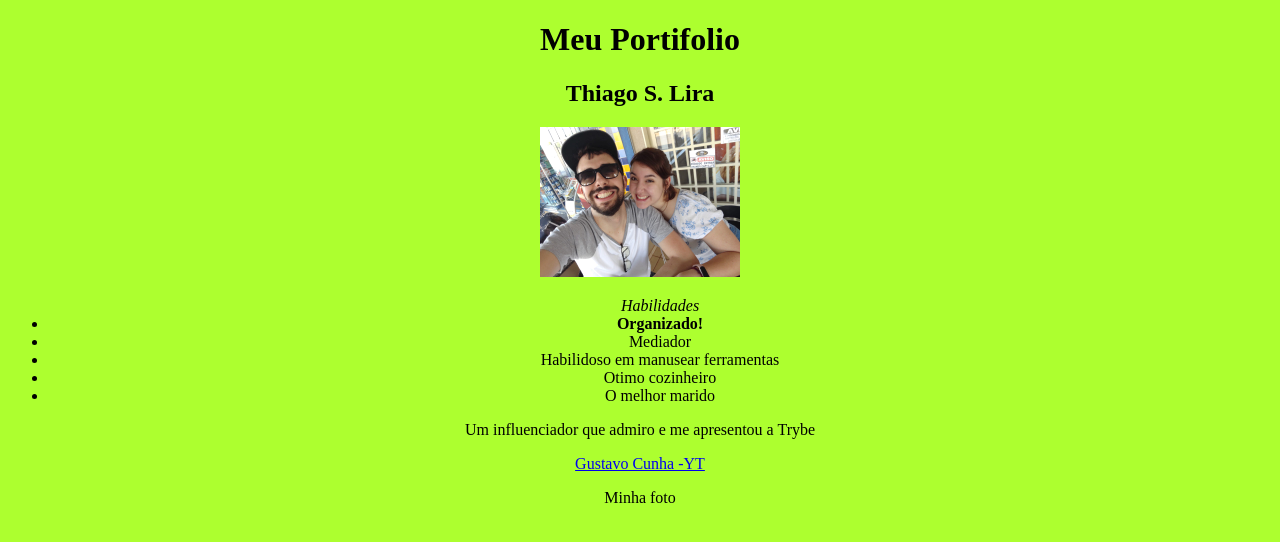
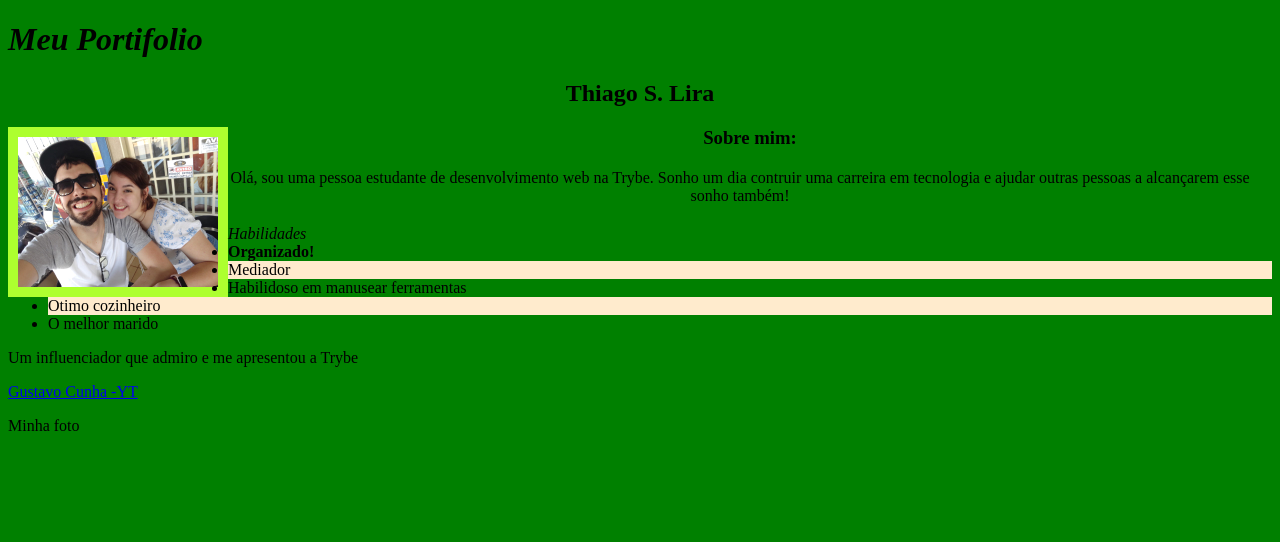
Before and after one commit to Thiago-sLira/meuPortifolio, a plain HTML site: page index.html in a window 1280 px wide. Drawn offline with Linux system fonts and the light colour scheme.

Commit message:
Mais alterações no portifolio

```diff
--- a/index.html
+++ b/index.html
@@ -6,9 +6,16 @@
 <link rel="stylesheet" href="style.css">
 
 <body>
+
     <h1>Meu Portifolio</h1>
-    <h2>Thiago S. Lira</h2>
-    <img src="./Eu-e-Mozinho.jpeg" width="200px" alt="Jenny e Eu">
+    <div>
+        <h2>Thiago S. Lira</h2>
+    </div>
+    <div><img src="./Eu-e-Mozinho.jpeg" width="200px" alt="Jenny e Eu" class="minhaFoto">
+        <h3>Sobre mim:</h3>
+        <p class="description">Olá, sou uma pessoa estudante de desenvolvimento web na Trybe. Sonho um dia contruir uma carreira em
+            tecnologia e ajudar outras pessoas a alcançarem esse sonho também!</p>
+    </div>
     <ul><em>Habilidades</em>
         <li><strong>Organizado!</strong></li>
         <li>Mediador</li>
--- a/style.css
+++ b/style.css
@@ -1,5 +1,26 @@
 body {
+    background-color: green;
+}
 
-    background-color: greenyellow;
+h1 {
+    font-style: italic;
+}
+
+h2, h3 {
     text-align: center;
 }
+.minhaFoto {
+    float: left;
+    padding: 10px;
+    background-color: greenyellow;
+}
+
+.description {
+    margin: 20px;
+    padding: 10;
+    text-align: center;
+}
+
+ul li:nth-child(odd) {
+    background-color: blanchedalmond;
+}
```
